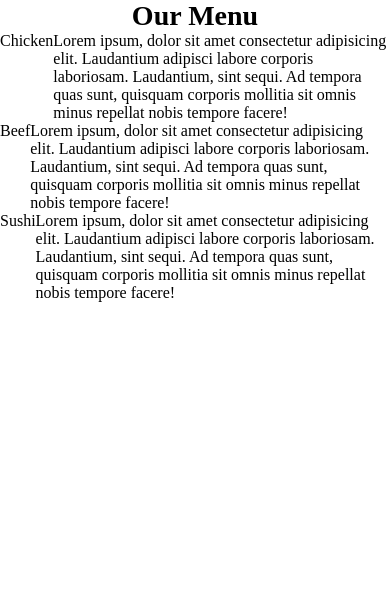
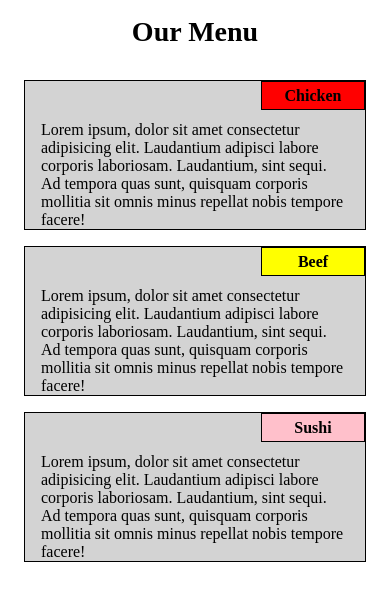
Before and after one commit to linhbebu912/Coursera-Module-2-Assignment, a plain HTML site: page site/index.html in a window 390 px wide. Drawn offline with Linux system fonts and the light colour scheme.

Commit message:
Final index and css

```diff
--- a/site/index.html
+++ b/site/index.html
@@ -12,6 +12,7 @@
 <body>
     <div class="container">
     <h1 class="title">Our Menu</h1>
+    <div class="card__wrapper">
     <div class="card chicken">
         <div class="subtitle">Chicken</div>
         <p class="chicken__text">Lorem ipsum, dolor sit amet consectetur adipisicing elit. Laudantium adipisci labore corporis laboriosam. Laudantium, sint sequi. Ad tempora quas sunt, quisquam corporis mollitia sit omnis minus repellat nobis tempore facere!</p>
@@ -25,5 +26,6 @@
         <p class="sushi__text">Lorem ipsum, dolor sit amet consectetur adipisicing elit. Laudantium adipisci labore corporis laboriosam. Laudantium, sint sequi. Ad tempora quas sunt, quisquam corporis mollitia sit omnis minus repellat nobis tempore facere!</p>
     </div>
     </div>
+    </div>
 </body>
 </html>
--- a/site/style.css
+++ b/site/style.css
@@ -3,12 +3,96 @@
     padding: 0;
 }
 
+.container {
+    padding: 1rem 1.5rem;
+
+}
+
 .title {
     text-align: center;
     font-size: 1.75rem;
+    margin-bottom: 2rem;
+
 }
 
+.card__wrapper {
+    display: flex;
+    flex-direction: row;
+    justify-content: space-evenly;
+
+}
 .card {
-    display: flex;
-    justify-content: space-around;
+    position: relative;
+    /* margin-right: 0; */
+    border: 1px solid black;
+    background-color: lightgrey;
+    margin-right: 1rem;
 }
+.card.sushi {
+    margin-right: 0;
+}
+
+.subtitle {
+    position: absolute;
+    border: 1px solid black;
+    right: 0;
+    font-weight: bold;
+    padding: 0.3rem 1rem;
+    width: 70px;
+    height: 17px;
+    text-align: center;
+
+}
+
+.chicken .subtitle {
+    background-color: red;
+}
+.beef .subtitle {
+    background-color: yellow;
+
+}.sushi .subtitle {
+    background-color: pink;
+}
+p {
+    padding: 2.5rem 1rem 0 1rem;
+}
+
+@media screen and (max-width:991px) {
+    .card__wrapper {
+        display: grid;
+        grid-template-areas: "chicken beef"
+                             "sushi sushi";
+        width: 100%;
+        padding-right: 0;
+    }
+
+    .card.chicken {
+        grid-area: chicken;
+
+    }
+    .card.sushi {
+        margin-top: 1rem;
+        grid-area: sushi;
+
+    }
+
+    .card.beef {
+        grid-area: beef;
+        margin-right: 0;
+    }
+
+}
+
+@media screen and (max-width: 767px) {
+    .card__wrapper {
+        display: flex;
+        flex-direction: column;
+        width: 100%;
+    }
+    .card.beef {
+        margin-top: 1rem;
+    }
+    .card.chicken {
+        margin-right: 0;
+    }
+}
```
